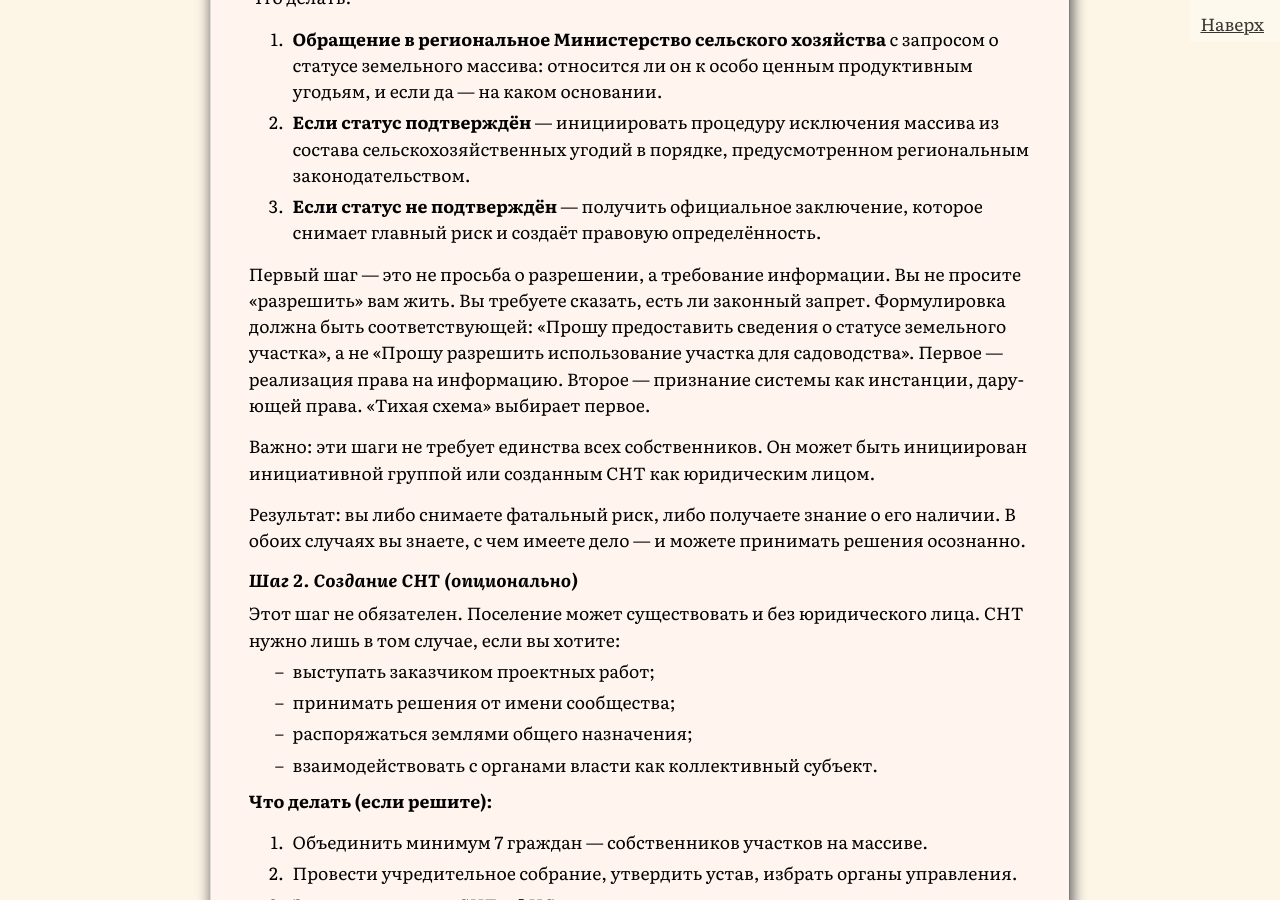
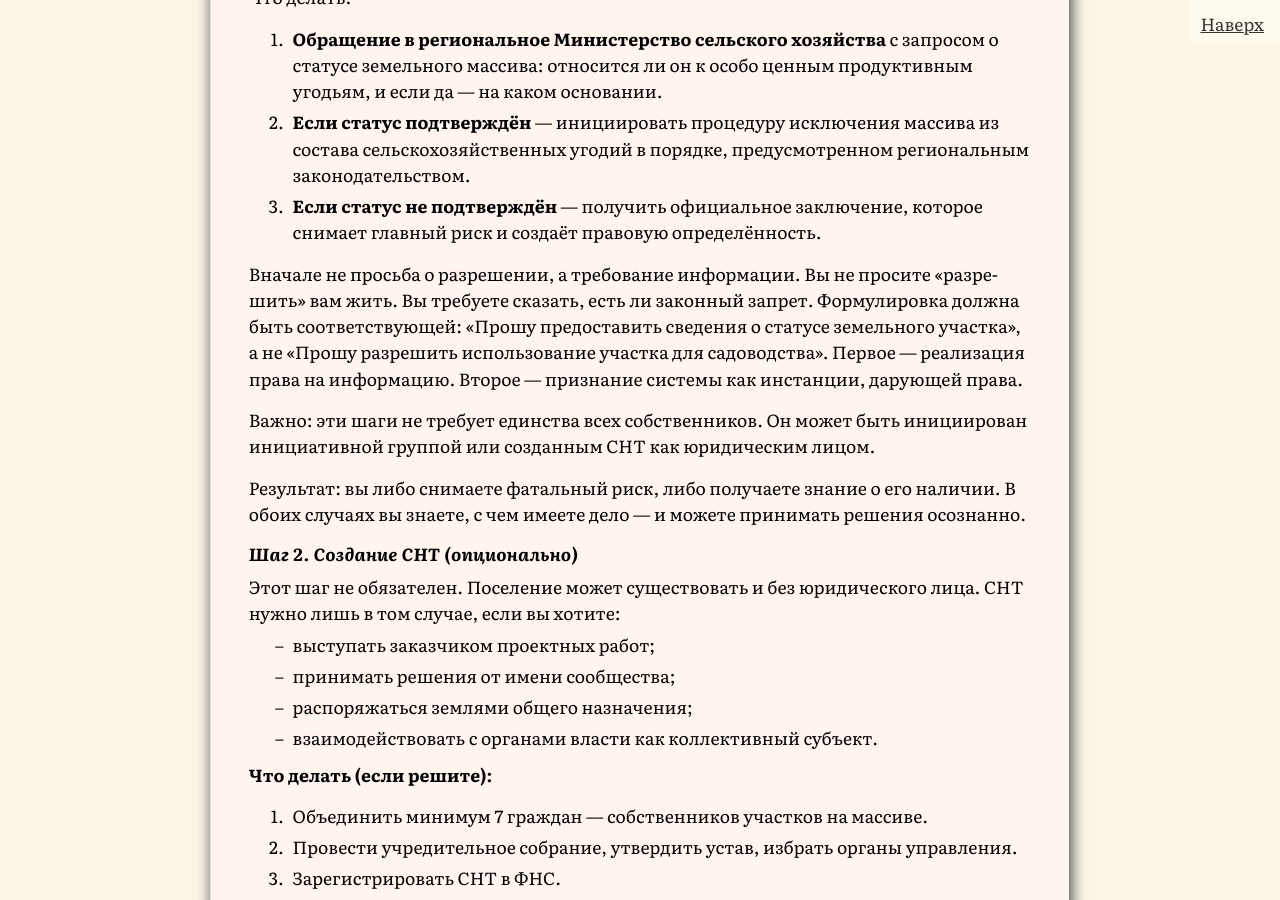
Before and after one commit to SergSi/land-use-art, a Jekyll site: the page built from _posts/2025-12-20-snt.md, in a window 1280 px wide and 900 px high, scrolled down 10761 px. Built offline with Jekyll 4.4.1, drawn with Linux system fonts in a browser that asks for light colours; some web fonts are replaced.

Commit message:
Update 2025-12-20-snt.md

```diff
--- a/_posts/2025-12-20-snt.md
+++ b/_posts/2025-12-20-snt.md
@@ -253,7 +253,7 @@
 2. **Если статус подтверждён** — инициировать процедуру исключения массива из состава сельскохозяйственных угодий в порядке, предусмотренном региональным законодательством.
 3. **Если статус не подтверждён** — получить официальное заключение, которое снимает главный риск и создаёт правовую определённость.
 
-Первый шаг — это не просьба о разрешении, а требование информации. Вы не просите «разрешить» вам жить. Вы требуете сказать, есть ли законный запрет. Формулировка должна быть соответствующей: «Прошу предоставить сведения о статусе земельного участка», а не «Прошу разрешить использование участка для садоводства». Первое — реализация права на информацию. Второе — признание системы как инстанции, дарующей права. «Тихая схема» выбирает первое.
+Вначале не просьба о разрешении, а требование информации. Вы не просите «разрешить» вам жить. Вы требуете сказать, есть ли законный запрет. Формулировка должна быть соответствующей: «Прошу предоставить сведения о статусе земельного участка», а не «Прошу разрешить использование участка для садоводства». Первое — реализация права на информацию. Второе — признание системы как инстанции, дарующей права.
 
 Важно: эти шаги не требует единства всех собственников. Он может быть инициирован инициативной группой или созданным СНТ как юридическим лицом.
 
```
